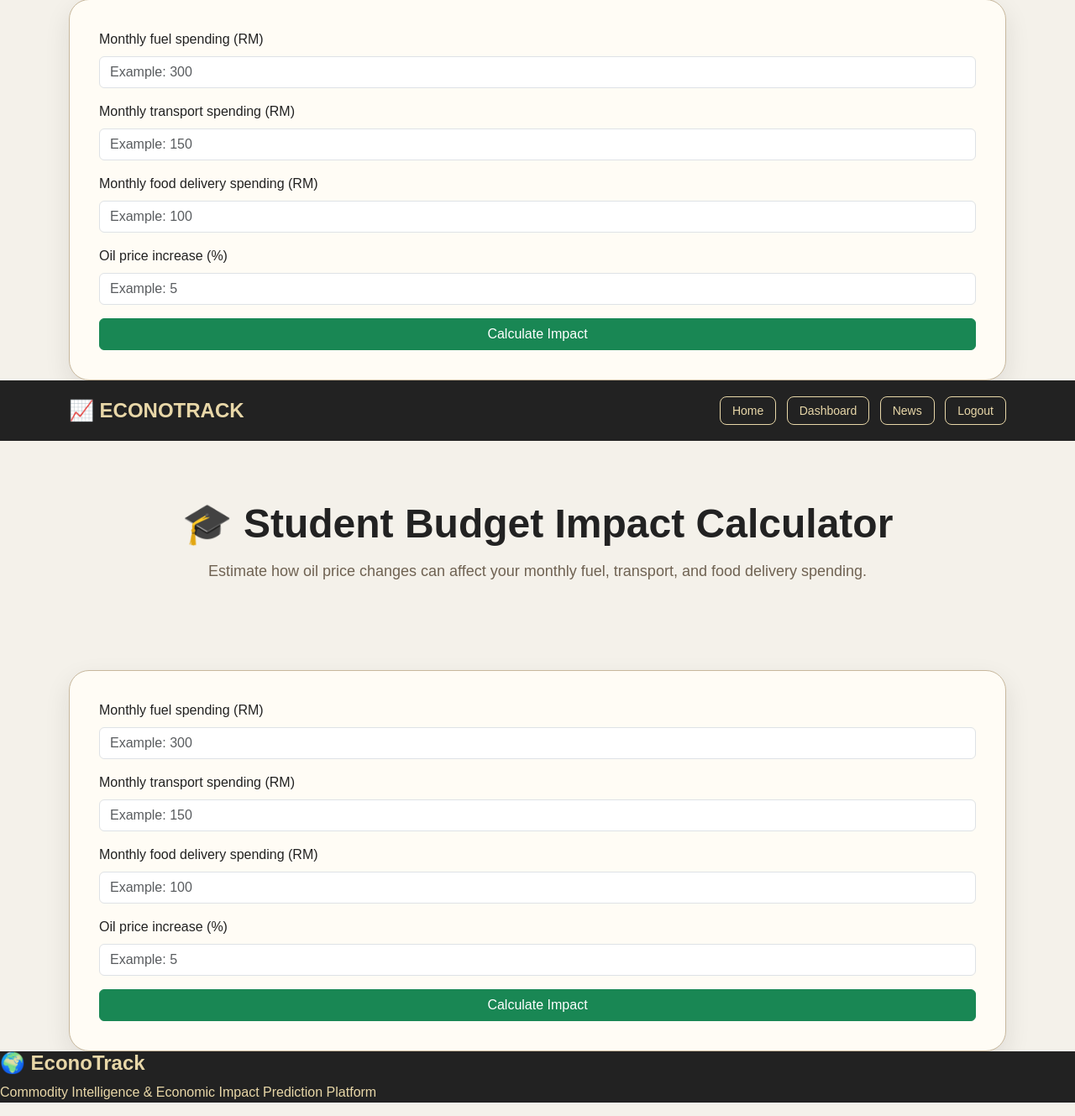
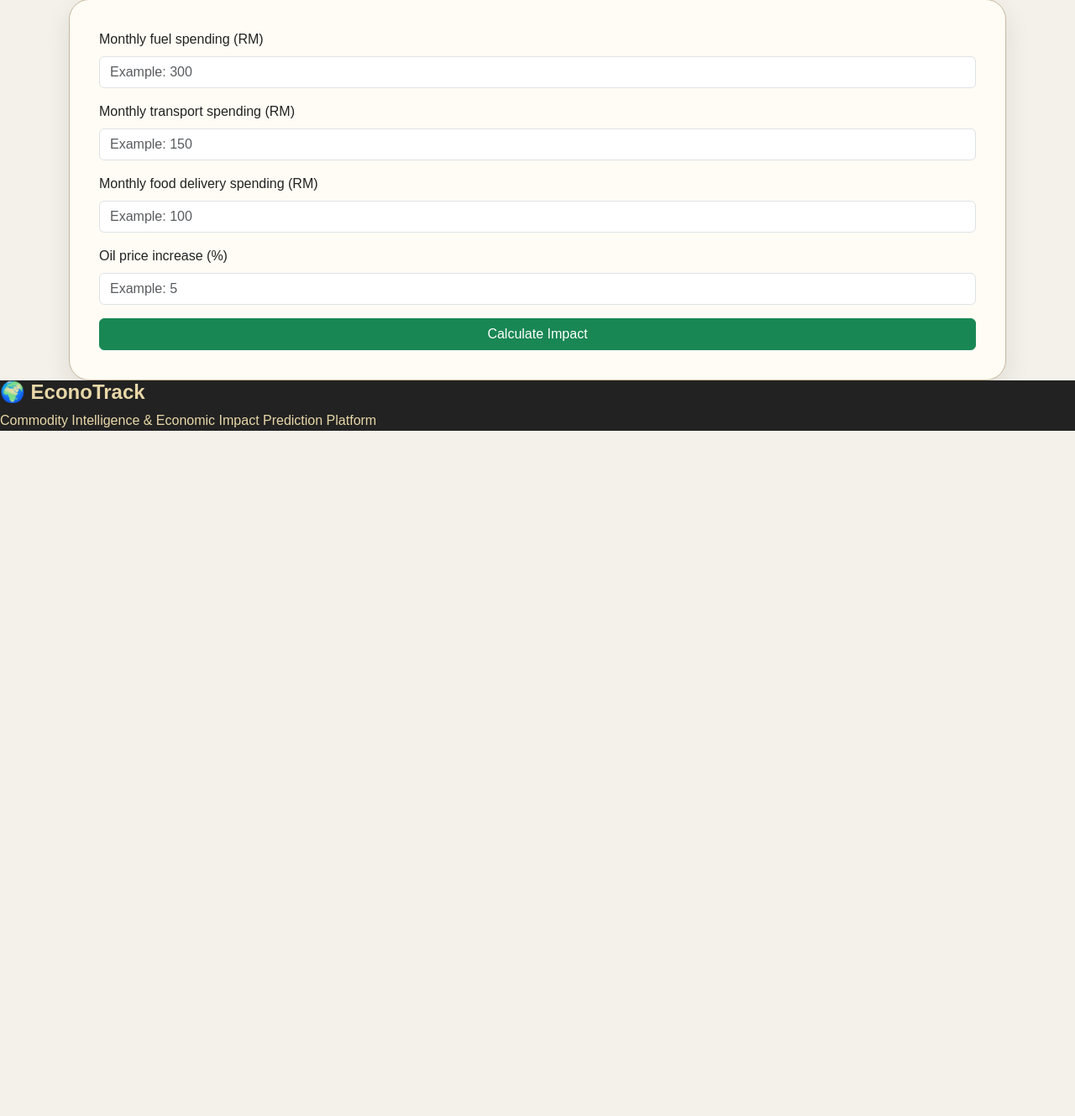
Before and after one commit to janeeswar/Git-exercise-G089, a Python web app: template econotrack/templates/budget.html in a window 1280 px wide. Shown: the part 347-1676 px from the top of the page at 84% size. After the commit the page ends 860 px from the top, so only its background shows below. Run offline with Jinja, Linux system fonts and the light colour scheme; the template is opened without the code that fills it, so the values that code supplies are empty.

Commit message:
update styling and cleanup pages

```diff
--- a/econotrack/templates/budget.html
+++ b/econotrack/templates/budget.html
@@ -44,7 +44,6 @@
 
 <div class="container mt-5">
 
-
     <div class="hub-card mt-4">
 
         <form method="POST">
@@ -79,7 +78,7 @@
 
     {% if result %}
 
-   <div class="hub-card mt-4">
+    <div class="hub-card mt-4">
 
         <h3 class="fw-bold">
             📊 Estimated Monthly Impact
@@ -141,151 +140,6 @@
 
 </div>
 
-<!DOCTYPE html>
-<html lang="en">
-
-<head>
-    <meta charset="UTF-8">
-    <title>Student Budget Impact Calculator</title>
-
-    <link href="https://cdn.jsdelivr.net/npm/bootstrap@5.3.0/dist/css/bootstrap.min.css" rel="stylesheet">
-    <link rel="stylesheet" href="{{ url_for('static', filename='style.css') }}">
-</head>
-
-<body>
-
-<nav class="navbar-custom">
-
-    <div class="container d-flex justify-content-between align-items-center">
-
-        <a href="/" class="brand">
-            📈 ECONOTRACK
-        </a>
-
-        <div>
-            <a href="/" class="nav-btn">Home</a>
-            <a href="/dashboard" class="nav-btn">Dashboard</a>
-            <a href="/news" class="nav-btn">News</a>
-            <a href="/logout" class="nav-btn">Logout</a>
-        </div>
-
-    </div>
-
-</nav>
-
-<section class="hero">
-
-    <h1>
-        🎓 Student Budget Impact Calculator
-    </h1>
-
-    <p>
-        Estimate how oil price changes can affect your monthly fuel, transport, and food delivery spending.
-    </p>
-
-</section>
-
-<div class="container mt-5">
-
-
-    <div class="hub-card mt-4">
-
-        <form method="POST">
-
-            <div class="mb-3">
-                <label class="form-label">Monthly fuel spending (RM)</label>
-                <input type="number" step="0.01" name="fuel_spending" class="form-control" placeholder="Example: 300" required>
-            </div>
-
-            <div class="mb-3">
-                <label class="form-label">Monthly transport spending (RM)</label>
-                <input type="number" step="0.01" name="transport_spending" class="form-control" placeholder="Example: 150" required>
-            </div>
-
-            <div class="mb-3">
-                <label class="form-label">Monthly food delivery spending (RM)</label>
-                <input type="number" step="0.01" name="food_delivery_spending" class="form-control" placeholder="Example: 100" required>
-            </div>
-
-            <div class="mb-3">
-                <label class="form-label">Oil price increase (%)</label>
-                <input type="number" step="0.01" name="oil_change_percent" class="form-control" placeholder="Example: 5" required>
-            </div>
-
-            <button type="submit" class="btn btn-success w-100">
-                Calculate Impact
-            </button>
-
-        </form>
-
-    </div>
-
-    {% if result %}
-
-   <div class="hub-card mt-4">
-
-        <h3 class="fw-bold">
-            📊 Estimated Monthly Impact
-        </h3>
-
-        <p>
-            Oil price increase:
-            <strong>{{ result.oil_change_percent }}%</strong>
-        </p>
-
-        <ul class="list-group mb-3">
-
-            <li class="list-group-item">
-                Fuel extra cost: <strong>RM{{ result.fuel_extra }}</strong>
-            </li>
-
-            <li class="list-group-item">
-                Transport extra cost: <strong>RM{{ result.transport_extra }}</strong>
-            </li>
-
-            <li class="list-group-item">
-                Food delivery extra cost: <strong>RM{{ result.delivery_extra }}</strong>
-            </li>
-
-        </ul>
-
-        <p>
-            Current monthly spending:
-            <strong>RM{{ result.current_total }}</strong>
-        </p>
-
-        <p>
-            Estimated new monthly spending:
-            <strong>RM{{ result.new_total }}</strong>
-        </p>
-
-        <p>
-            Total extra monthly cost:
-            <strong class="text-danger">RM{{ result.total_extra }}</strong>
-        </p>
-
-        <p>
-            Risk level:
-            <span class="badge bg-primary">{{ result.risk_level }}</span>
-        </p>
-
-        <div class="alert alert-info">
-            {{ result.advice }}
-        </div>
-
-        <div class="alert alert-secondary">
-            Formula used:
-            Extra cost = Monthly spending × Oil increase percentage
-        </div>
-
-    </div>
-
-    {% endif %}
-
-</div>
-
-</body>
-
 <div class="footer">
 
     <h4>
```
